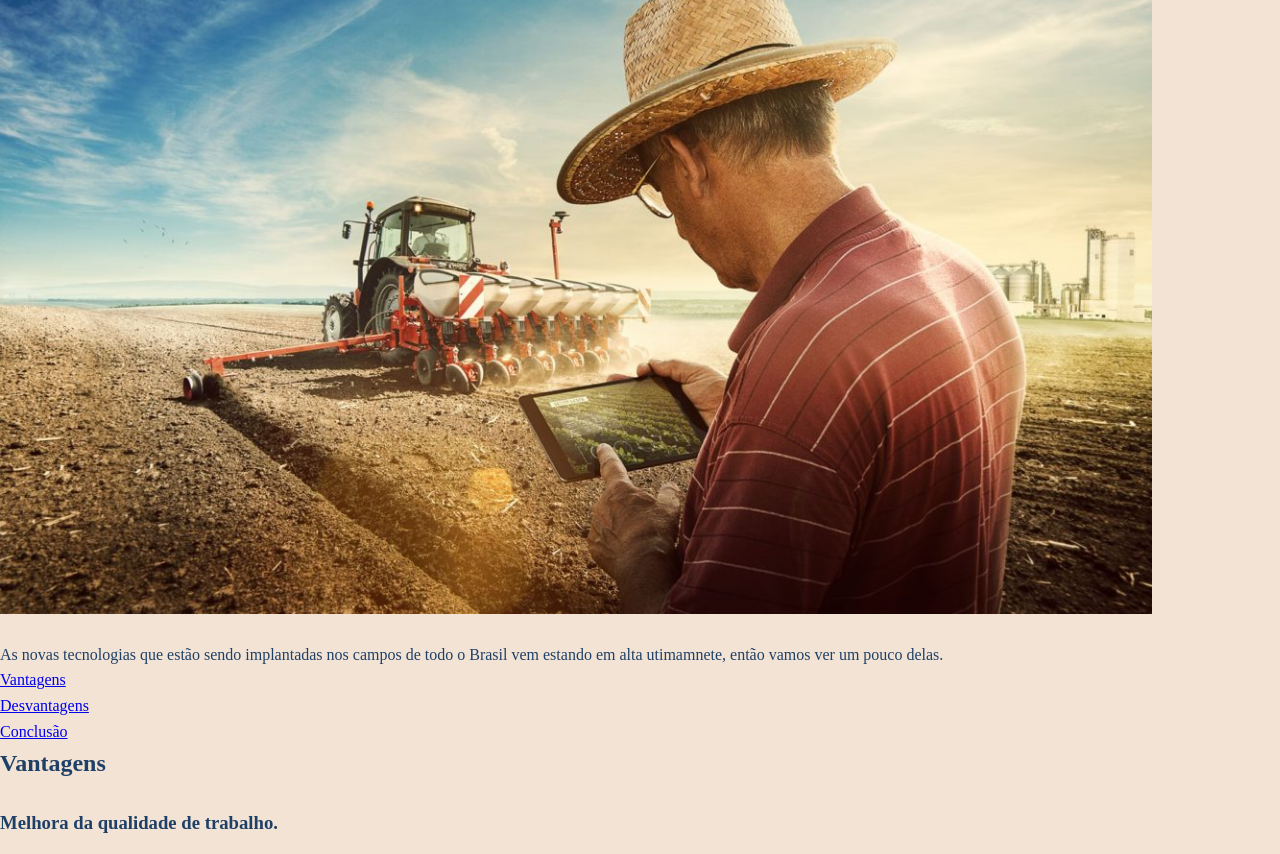
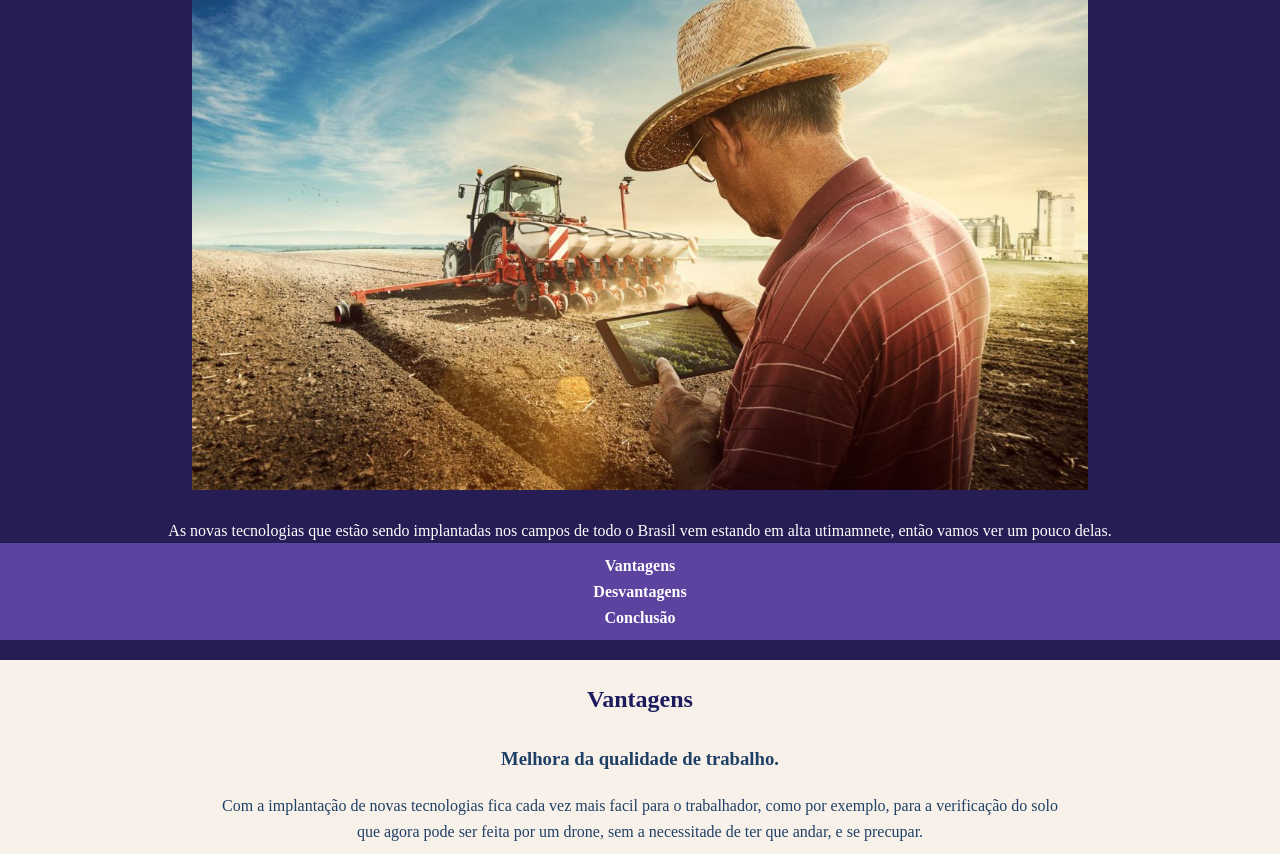
Before and after one commit to anacarochaS2/ana-agrinho, a plain HTML site: page index.html in a window 1280 px wide. Shown: the part 85-939 px from the top of the page. Drawn offline with Linux system fonts and the light colour scheme; a web font is replaced by a local one.

Commit message:
Add files via upload

```diff
--- a/index.html
+++ b/index.html
@@ -44,7 +44,7 @@
 
     </section>
 
-    <section id="consequencias" class="conteudo">
+    <section id="Desvantagens" class="conteudo">
         <h2>Desvantagens</h2>
         <ul>
             <li>O alto custo</li>
--- a/style.css
+++ b/style.css
@@ -5,7 +5,7 @@
     --primary-color: #1c2652;
     --secondary-color: #515483;
     --text-color: #1f4066;
-    --background-color: #F2E3D5;
+    --background-color: #f8f1e9;
     --button-hover: #061531;
     --font-body: "Chocolate Classical Sans", serif;
     --font-titulo: "Rakkas", serif;
@@ -27,18 +27,22 @@ body {
     background-color: var(--background-color);
     color: var(--text-color);
     line-height: 1.6;
+    text-align: center;
 }
 
 h3 {
     margin-top: 25px;
+    text-align: center;
 }
 
 p {
     margin-top: 20px;
+    text-align: center;
 }
 
 img {
-    max-width: 90%;
+    max-width: 70%;
+    text-align: center;
 }
 
 /* código omitido */
@@ -64,3 +68,35 @@ img {
         width: 100%;
     }
 }
+header {
+    background-color: #261d55;
+    color: white;
+    padding: 20px 0;
+    text-align: center;
+  }
+  nav {
+    background-color: #5c43a0;
+    text-align: center;
+    padding: 10px;
+  }
+  nav a {
+    color: white;
+    margin: 0 15px;
+    text-decoration: none;
+    font-weight: bold;
+  }
+  section {
+    padding: 20px;
+    max-width: 900px;
+    margin: auto;
+  }
+  h2 {
+    color: #1c1b5e;
+  }
+  footer {
+    background-color: #3f2e7d;
+    color: white;
+    text-align: center;
+    padding: 15px;
+    margin-top: 30px;
+  }
```
